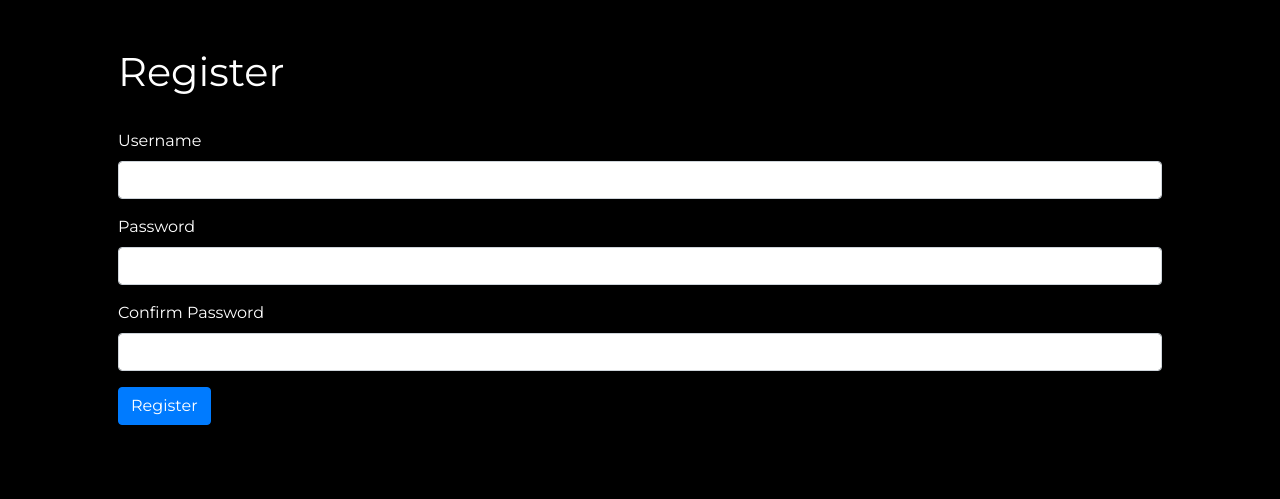
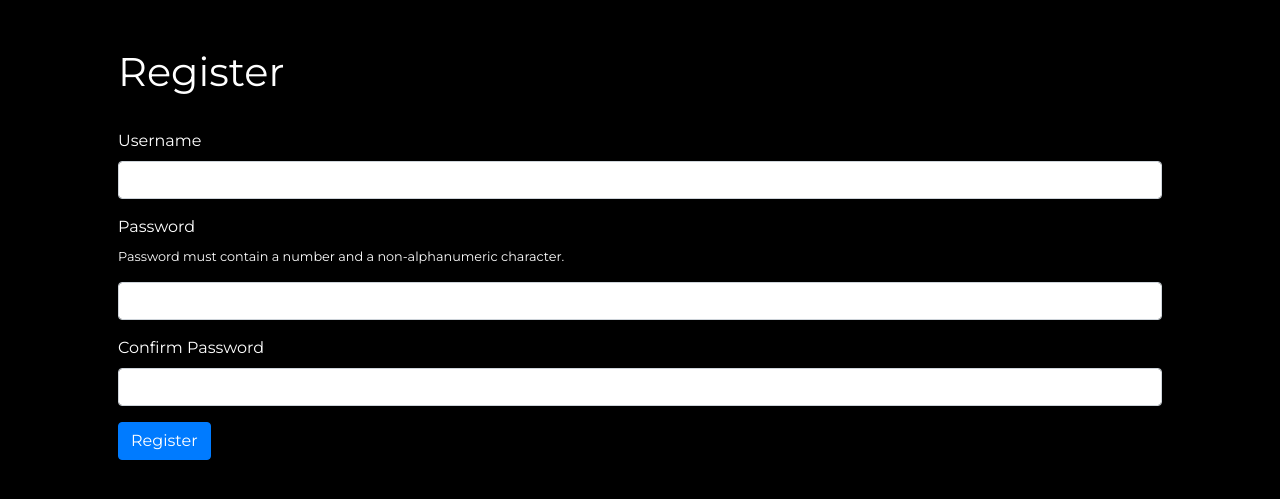
Before and after one commit to graceolivia/Knittery-Social-Media-Site, a Flask app: page /register in a window 1280 px wide. Shown: the part 65-564 px from the top of the page. Run offline with Flask 2, Linux system fonts and the light colour scheme; some libraries are stand-ins or nearby versions.

Commit message:
adding password hashign - in progress

```diff
--- a/application.py
+++ b/application.py
@@ -1,4 +1,6 @@
 #FLASK_DEBUG=1
+#export FLASK_APP=application
+#export FLASK_ENV=development
 import os
 from cs50 import SQL
 from flask import Flask, render_template, request, redirect, session, url_for, flash
@@ -122,10 +124,12 @@ def login():
             print("Username not found!")
             return redirect("/login")
         else:
-            passw0rd = db.execute("SELECT password FROM users WHERE name = :name",
+            pwhash = db.execute("SELECT hash FROM users WHERE name = :name",
             name=request.form.get("name"))
-            passcode = passw0rd[0]['password']
-        if passcode != password:
+            checker = check_password_hash(pwhash, password)
+            print(pwhash)
+            print(password)
+        if checker == False:
             flash("Incorrect password")
             return redirect("/login")
         else:
@@ -152,8 +156,25 @@ def register():
         if password != passwordconfirm:
             flash("Make sure passwords match")
             return redirect("/register")
+        if len(password) < 10:
+            flash("Password must be at least 10 characters long")
+            return redirect("/register")
+        has_digit = False
+        for character in password:
+            if character.isdigit():
+                has_digit = True
+        if has_digit==False:
+            flash("Password must contain number")
+            return redirect("/register")
+        if str.isalnum(password)==True:
+            flash("Password must contain non-alphanumeric character")
+            return redirect("/register")
+        if password != passwordconfirm:
+            flash("Make sure passwords match")
+            return redirect("/register")
         else:
-            db.execute("INSERT INTO users(name, password) VALUES (:name, :password)", name=name, password=password)
+            hash=generate_password_hash(password)
+            db.execute("INSERT INTO users(name, hash) VALUES (:name, :hash)", name=name, hash=hash)
             row = db.execute("SELECT name FROM users WHERE name = :name", name=name)
             session["user"] = row[0]["name"]
             print(session)
--- a/templates/register.html
+++ b/templates/register.html
@@ -17,6 +17,7 @@ Login
 
         <div class="form-group">
           <label>Password</label>
+          <small><p class="font-weight-light">Password must contain a number and a non-alphanumeric character.</p></small>
           <input class="form-control" type="password" name="password">
         </div>
 
```
Also changed, not shown: yarn.db.
